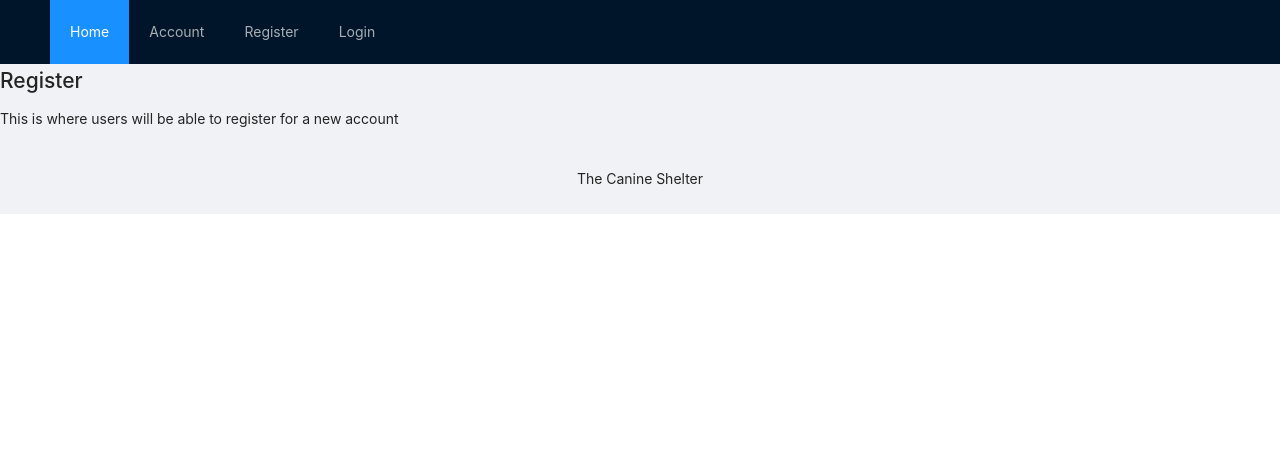
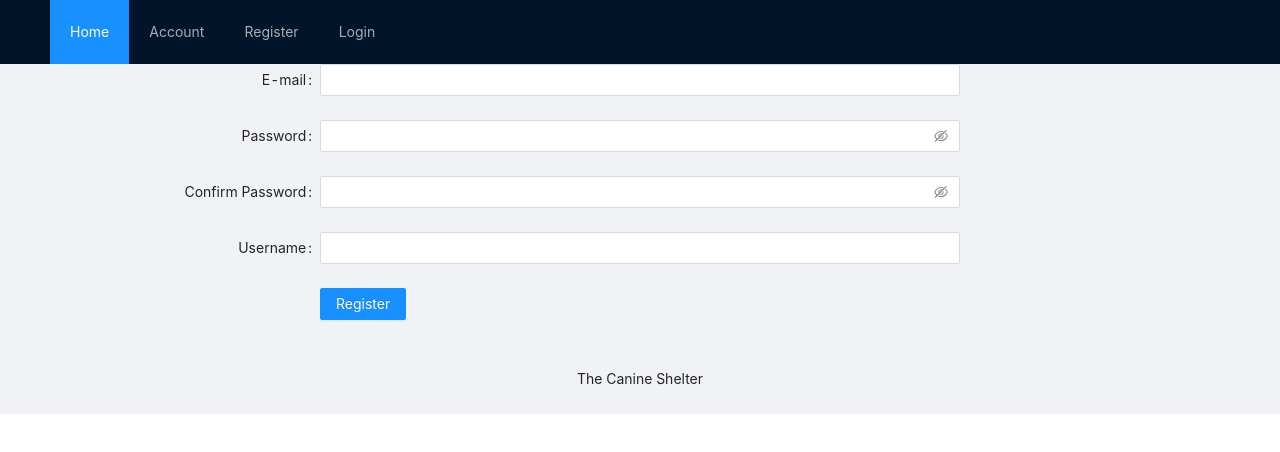
Before and after one commit to SyamMarcus/Web-Development-FrontEnd-Uni-Module, a React (Create React App) app in the folder front-end-app/: page /register in a window 1280 px wide. Shown: the top 452 px of the page. Built offline with nearby package versions, Linux system fonts and the light colour scheme.

Commit message:
version 0.1.9
Refactor:
- Recreated the register page format by adding a new Form layout with user input and a register button

```diff
--- a/front-end-app/src/components/register.js
+++ b/front-end-app/src/components/register.js
@@ -1,12 +1,45 @@
 import React from 'react';
+import { Form, Input, Button } from 'antd';
 
-function Register(props) {
-  return (
-    <>
-      <h1>Register</h1>
-      <p>This is where users will be able to register for a new account</p>
-    </>
-  );
-}
+const formItemLayout = {
+  labelCol: { xs: { span: 24 }, sm: { span: 6 } },
+  wrapperCol: { xs: { span: 24 }, sm: { span: 12 } }
+};
 
-export default Register;
+const tailFormItemLayout = {
+  wrapperCol: { xs: { span: 24, offset: 0 }, sm: { span: 16, offset: 6 } },
+};
+
+class RegistrationForm extends React.Component {
+
+  render() {
+    return (
+      <Form {...formItemLayout} name="register">
+
+        <Form.Item name="email" label="E-mail">
+          <Input />
+        </Form.Item>
+
+        <Form.Item name="password" label="Password">
+          <Input.Password />
+        </Form.Item>
+
+        <Form.Item name="confirm" label="Confirm Password">
+          <Input.Password />
+        </Form.Item>
+
+        <Form.Item name="username" label="Username">
+          <Input />
+        </Form.Item>
+
+        <Form.Item {...tailFormItemLayout}>
+          <Button type="primary" htmlType="submit">
+            Register
+          </Button>
+        </Form.Item >
+      </Form>
+    );
+  };
+};
+
+export default RegistrationForm;
```
